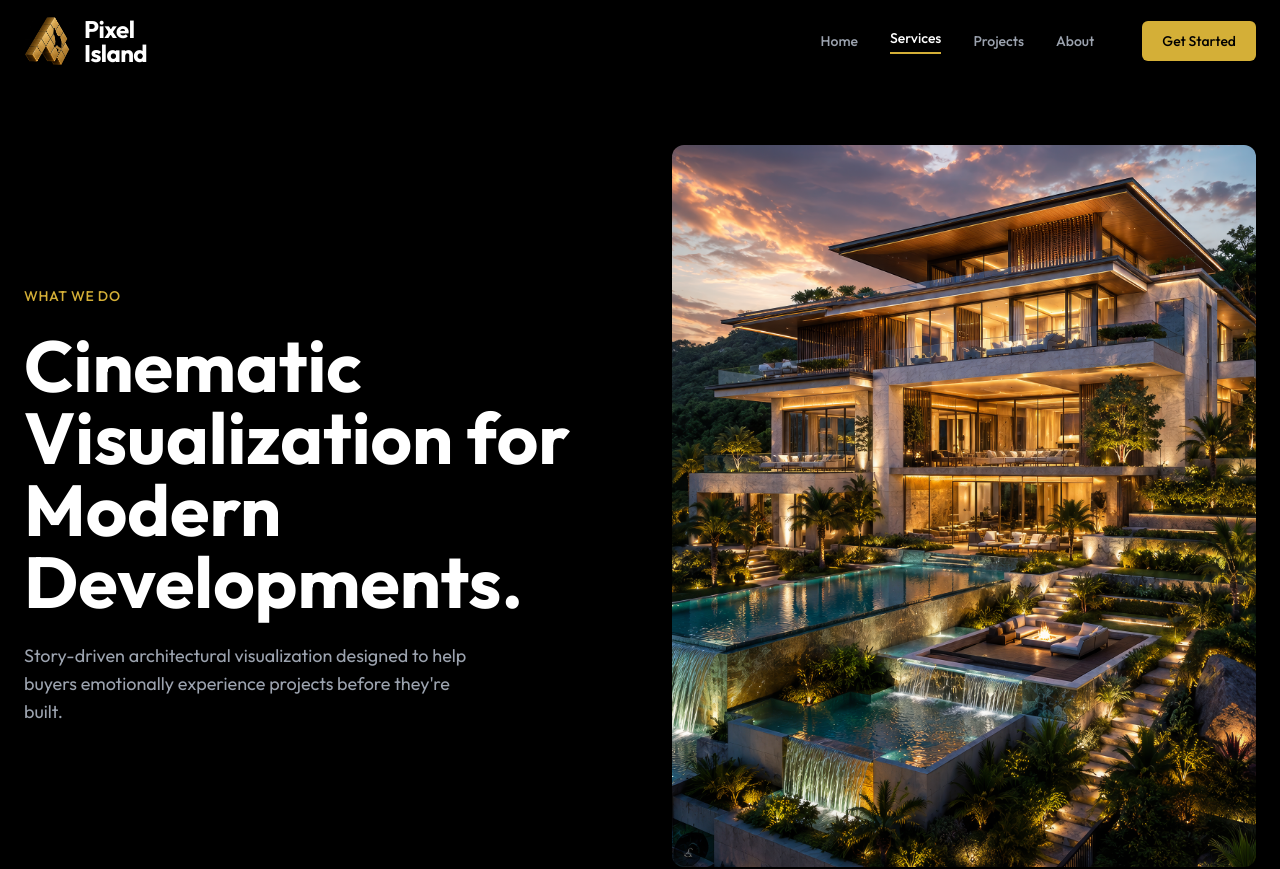
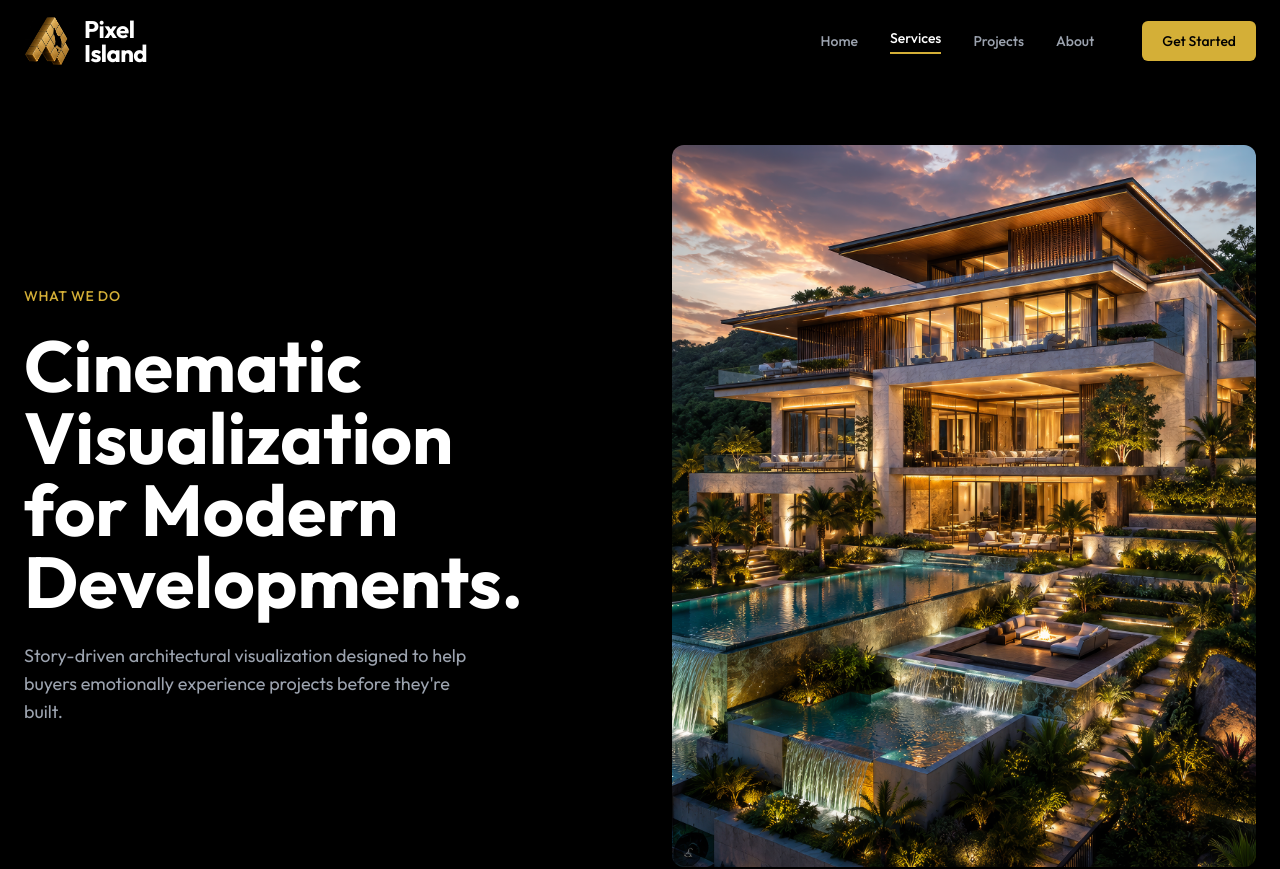
Before and after one commit to NDTindoy/pixelisland3d, a React (Vite) app: page /services in a window 1280 px wide. Shown: the top 869 px of the page. Built offline with nearby package versions, Linux system fonts and the light colour scheme.

Commit message:
Restructure headings with explicit block line breaks

```diff
--- a/src/pages/About.jsx
+++ b/src/pages/About.jsx
@@ -9,8 +9,9 @@ const About = () => {
         <div className="max-w-7xl mx-auto grid grid-cols-1 lg:grid-cols-2 gap-16 items-center">
           <div className="flex flex-col gap-6">
             <p className="text-gold font-medium uppercase tracking-wider text-sm">About Us</p>
-            <h1 className="text-5xl md:text-6xl lg:text-7xl font-bold leading-tight">
-              We help developers bring visions to life.
+            <h1 className="text-4xl sm:text-5xl md:text-6xl lg:text-7xl font-bold leading-[1.1]">
+              <span className="block">We help developers</span>
+              <span className="block">bring visions to life.</span>
             </h1>
             <p className="text-gray-400 text-lg">
               Pixel Island is a 3D visualization studio based in Bali, helping developers and real estate brands turn their projects into compelling visuals that sell.
--- a/src/pages/Home.jsx
+++ b/src/pages/Home.jsx
@@ -13,8 +13,9 @@ const Home = () => {
         <div className="max-w-7xl mx-auto w-full relative z-20 grid grid-cols-1 md:grid-cols-2">
           <div className="flex flex-col gap-6">
             <p className="text-gold font-medium uppercase tracking-wider text-sm">3D Visualization Studio</p>
-            <h1 className="text-5xl md:text-7xl font-bold leading-tight">
-              Sell your project <br /> Before it's built.
+            <h1 className="text-4xl sm:text-5xl md:text-7xl font-bold leading-[1.1]">
+              <span className="block">Sell your project</span>
+              <span className="block">Before it's built.</span>
             </h1>
             <p className="text-gray-400 text-lg max-w-md mt-2">
               Cinematic architectural visualization and emotional storytelling designed to help developers sell the vision before construction begins.
--- a/src/pages/Projects.jsx
+++ b/src/pages/Projects.jsx
@@ -23,8 +23,9 @@ const Projects = () => {
       <section className="pt-16 pb-12 px-6">
         <div className="max-w-7xl mx-auto">
           <p className="text-gold font-medium uppercase tracking-wider text-sm mb-4">Our Work</p>
-          <h1 className="text-5xl md:text-6xl font-bold leading-tight max-w-2xl mb-6">
-            Visuals that bring ideas to life.
+          <h1 className="text-4xl sm:text-5xl md:text-6xl font-bold leading-[1.1] max-w-2xl mb-6">
+            <span className="block">Visuals that bring</span>
+            <span className="block">ideas to life.</span>
           </h1>
           <p className="text-gray-400 text-lg max-w-2xl">
             A curated collection of architectural visualizations, cinematic renders, and immersive experiences crafted for luxury real estate and modern developments.
--- a/src/pages/Services.jsx
+++ b/src/pages/Services.jsx
@@ -9,8 +9,11 @@ const Services = () => {
         <div className="max-w-7xl mx-auto grid grid-cols-1 lg:grid-cols-2 gap-16 items-center">
           <div className="flex flex-col gap-6">
             <p className="text-gold font-medium uppercase tracking-wider text-sm">What We Do</p>
-            <h1 className="text-5xl md:text-6xl lg:text-7xl font-bold leading-tight">
-              Cinematic Visualization for Modern Developments.
+            <h1 className="text-4xl sm:text-5xl md:text-6xl lg:text-7xl font-bold leading-[1.1]">
+              <span className="block">Cinematic</span>
+              <span className="block">Visualization</span>
+              <span className="block">for Modern</span>
+              <span className="block">Developments.</span>
             </h1>
             <p className="text-gray-400 text-lg max-w-md">
               Story-driven architectural visualization designed to help buyers emotionally experience projects before they're built.
```
